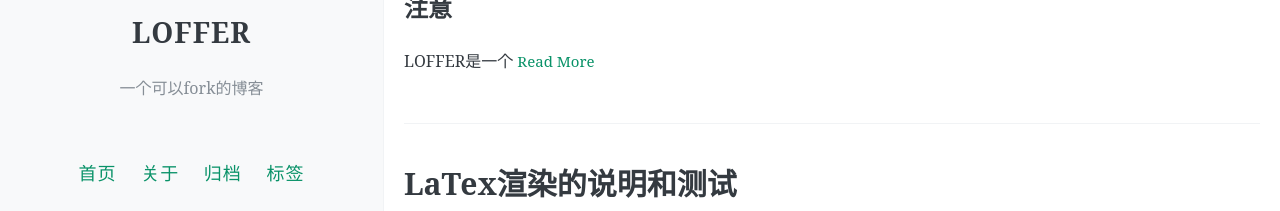
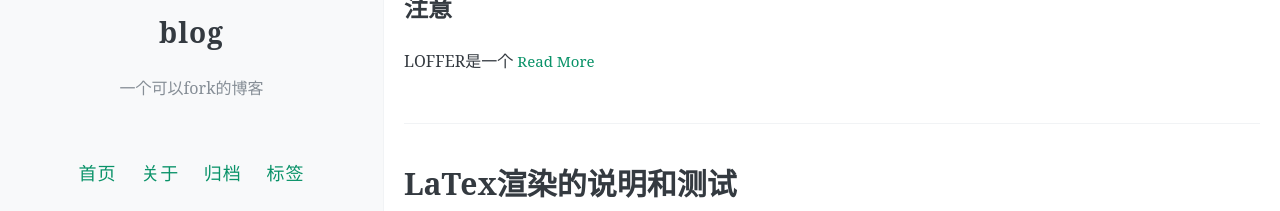
Before and after one commit to linglong0820/oplogs.github.io, a Jekyll site: the page built from index.html, in a window 1280 px wide. Shown: the part 290-501 px from the top of the page. Built offline with Jekyll 4.4.1, drawn with Linux system fonts in a browser that asks for light colours; the list of posts is cut into pages by our own code; comment, search, counter and statistics services are not loaded.

Commit message:
Update _config.yml

```diff
--- a/_config.yml
+++ b/_config.yml
@@ -7,7 +7,7 @@
 # 井号后面的文字是说明文档，不会被程序读取。
 
 # 描述/签名
-name: LOFFER
+name: blog
 description: 一个可以fork的博客
 
 # 输入你的网站域名（如果你没有添加自己的域名，而是直接用GitHub pages分配的域名的话可以省略）
```
